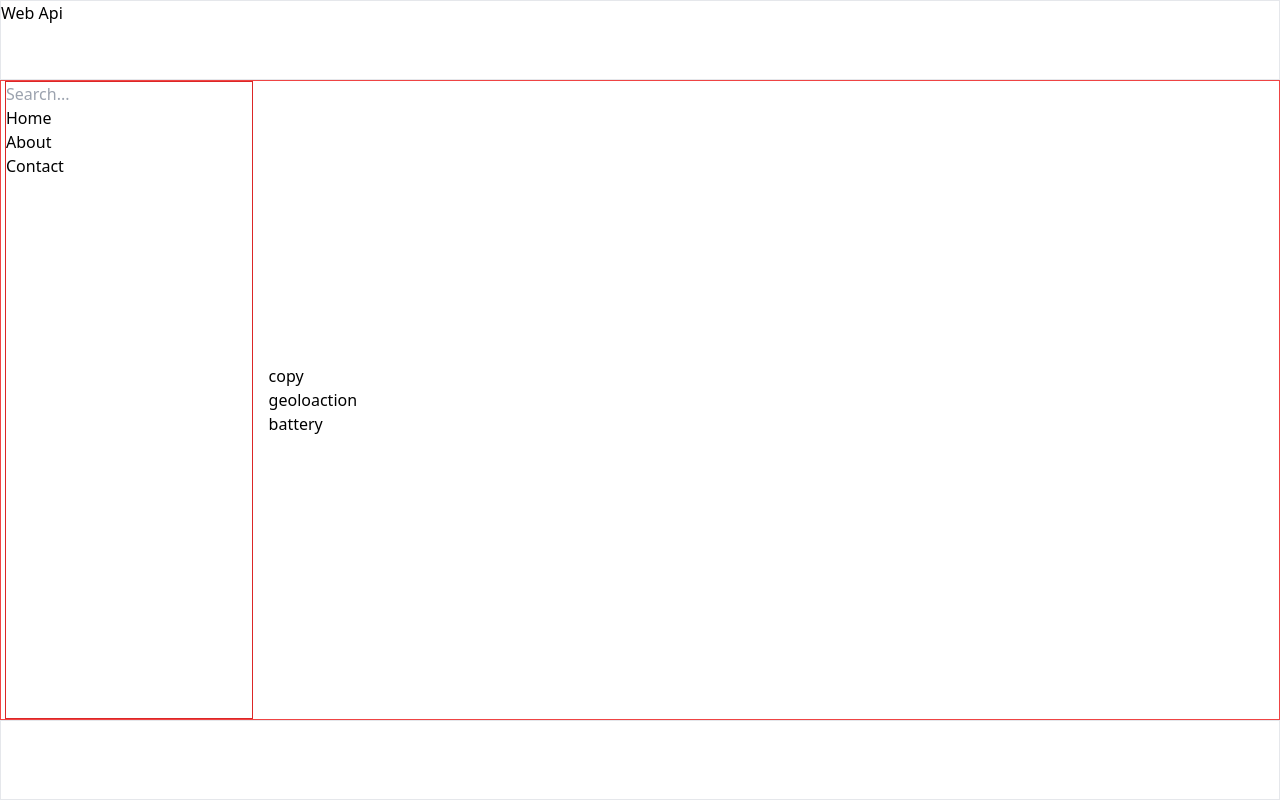
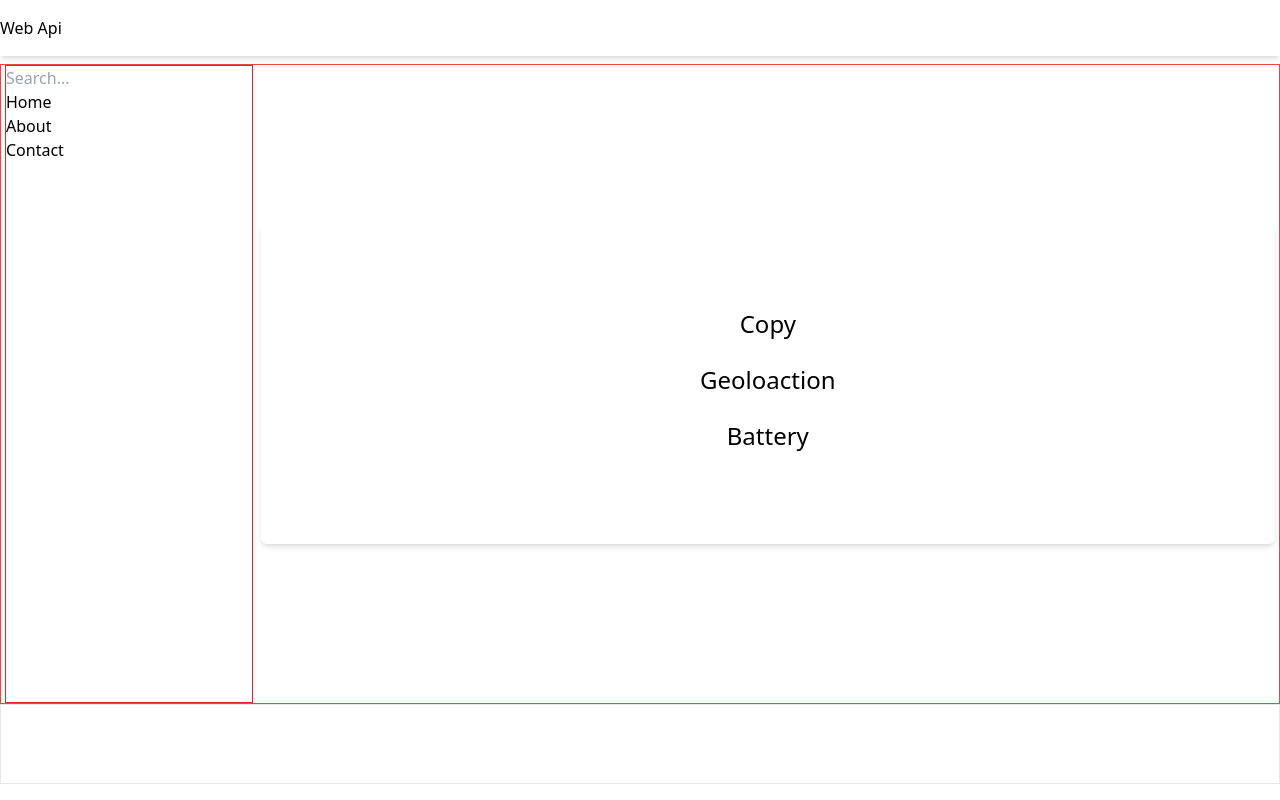
Before and after one commit to masiucd/ecommerce-on-jam-stack, a Next.js app: page / in a window 1280 px wide. Built offline with nearby package versions, Linux system fonts and the light colour scheme.

Commit message:
Get slug

```diff
--- a/components/layout/layout.tsx
+++ b/components/layout/layout.tsx
@@ -6,14 +6,16 @@ type Props = {
 }
 export default function Layout({
   children,
-  title = "Web Apis",
+  title = "Browser Web Api's",
 }: Props): JSX.Element {
   return (
     <>
       <Head>
         <title>{title}</title>
+        <meta name="description" content="Different browser APi's" />
+        <link rel="icon" href="/favicon.ico" />
       </Head>
-      <header className="h-[10vh] border">
+      <header className="h-[7vh] mb-2 shadow-md flex items-center">
         <h3>Web Api</h3>
       </header>
       {children}
--- a/pages/apps/[slug].tsx
+++ b/pages/apps/[slug].tsx
@@ -1,9 +1,54 @@
-import { NextPage } from 'next'
-import React from 'react'
+import {GetStaticPaths, GetStaticProps} from "next/types"
+import {ParsedUrlQuery} from "node:querystring"
+import React, {ReactElement} from "react"
 
-const AppPage:NextPage = () => {
+import Layout, {InnerLayout} from "~components/layout/layout"
+import Sidebar from "~components/layout/sidebar"
+
+interface AppsPathProps extends ParsedUrlQuery {
+  slug: string
+}
+type Props = {
+  slug: string
+}
+const AppPage = ({slug}: Props): JSX.Element => {
+  return <div>AppPage {slug}</div>
+}
+
+export const getStaticPaths: GetStaticPaths<AppsPathProps> = async () => {
+  let url = null
+  if (process.env.NODE_ENV === "development") {
+    url = "http://localhost:3000/api/web-apis"
+  } else {
+    // TODO production url
+    url = ""
+  }
+  const appsData = await fetch(url)
+  const apps = await appsData.json()
+  const paths = apps.map((app: WebApi) => ({params: {slug: app.name}}))
+  return {
+    paths,
+    fallback: false,
+  }
+}
+
+export const getStaticProps: GetStaticProps = async ({params}) => {
+  const {slug} = params as AppsPathProps
+  return {
+    props: {
+      slug,
+    },
+  }
+}
+
+AppPage.getLayout = function getLayout(page: ReactElement): JSX.Element {
   return (
-    <div>AppPage</div>
+    <Layout>
+      <InnerLayout>
+        <Sidebar styles="col-span-1 h-full" />
+        <main className="col-span-4">{page}</main>
+      </InnerLayout>
+    </Layout>
   )
 }
 
--- a/pages/index.tsx
+++ b/pages/index.tsx
@@ -1,5 +1,4 @@
 import type {GetStaticProps} from "next"
-import Head from "next/head"
 import Link from "next/link"
 import {ReactElement} from "react"
 
@@ -11,16 +10,14 @@ type HomePageProps = {
 }
 const HomePage = ({data}: HomePageProps): JSX.Element => {
   return (
-    <div>
-      <Head>
-        <title>Browser API`&apos;`S</title>
-        <meta name="description" content="Different browser APi's" />
-        <link rel="icon" href="/favicon.ico" />
-      </Head>
-      <ul className="p-2">
+    <div className="h-[40vh] flex items-center justify-center px-4 rounded-md shadow-md">
+      <ul className="p-2 flex flex-col items-center justify-center h-[90%] w-full">
         {data !== null &&
           data.map(({name}) => (
-            <li key={name}>
+            <li
+              key={name}
+              className="text-2xl relative capitalize mb-2 p-2 hover:text-fuchsia-400 after:content-[''] after:absolute after:bottom-0 after:left-0 after:bg-fuchsia-400 after:w-0 after:h-1 after:hover:w-full after:transition-all after:duration-400"
+            >
               <Link href={`/apps/${name}`}>
                 <a>{name}</a>
               </Link>
```
